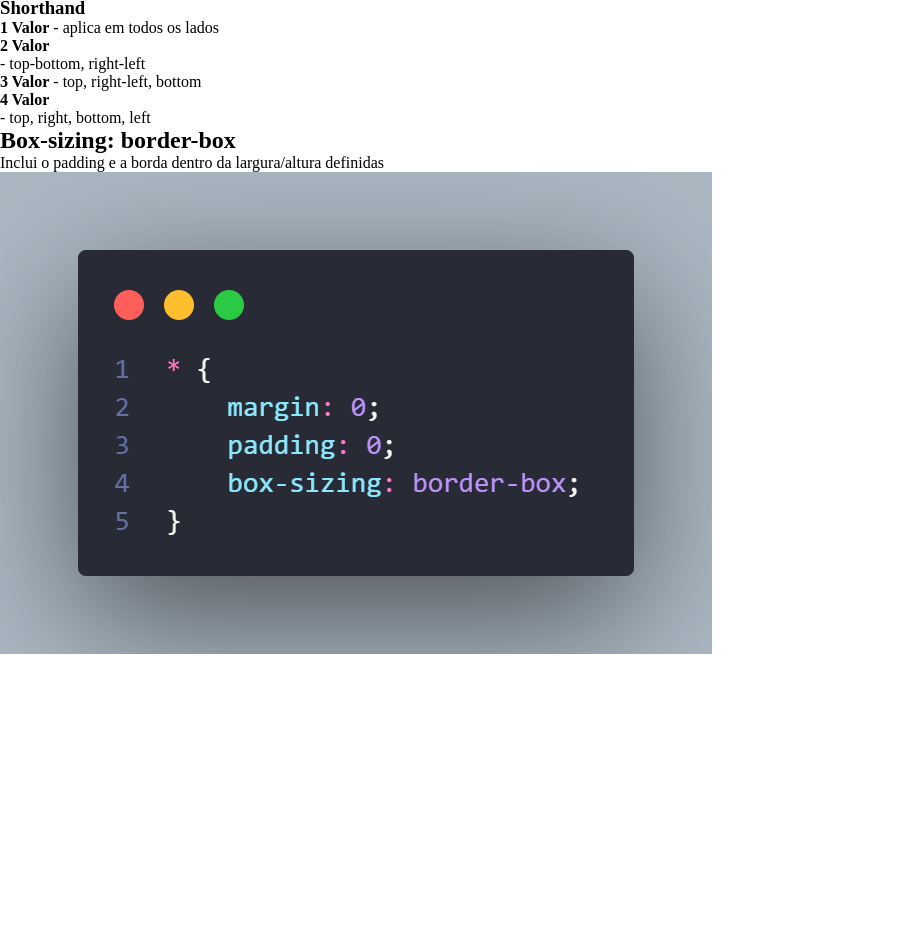
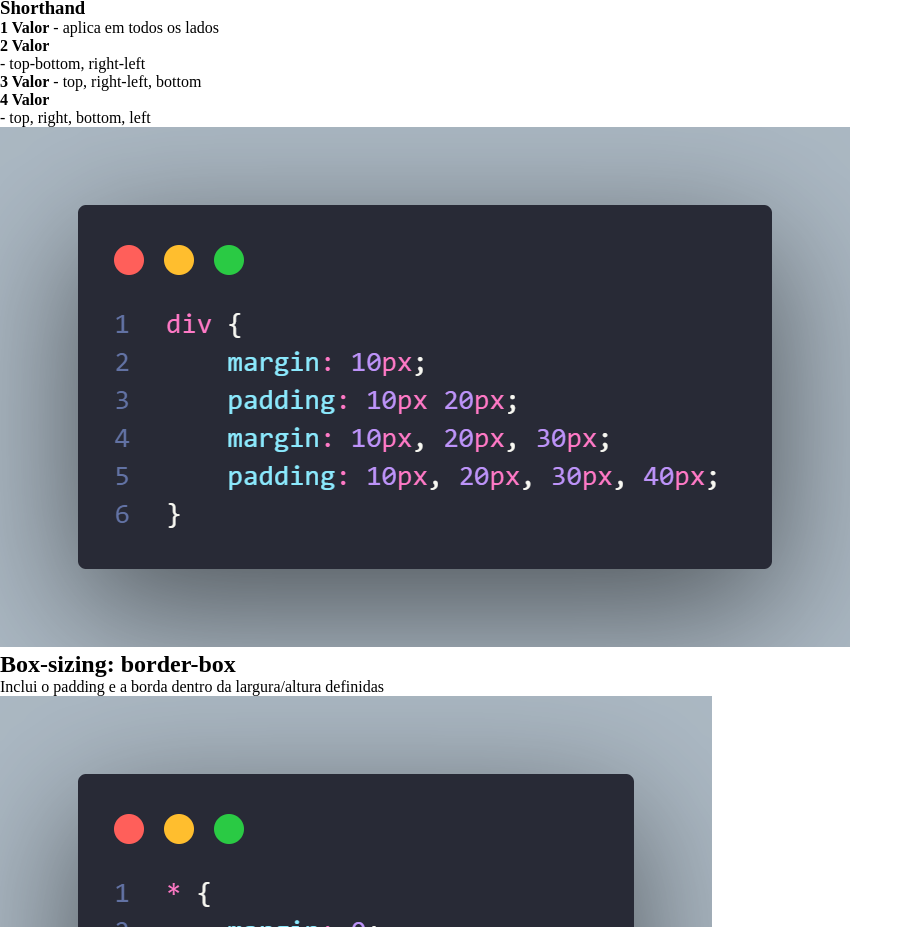
Before and after one commit to leobiz0/atividade_propriedades-css, a plain HTML site: page index.html in a window 1280 px wide. Shown: the part 2650-3577 px from the top of the page, without its empty margins (0-913 px from the left). Before the commit the page ends 3308 px from the top, so only its background shows below. Drawn offline with Linux system fonts and the light colour scheme.

Commit message:
adição da última imagem de código

```diff
--- a/index.html
+++ b/index.html
@@ -117,6 +117,8 @@
                 <li><p><strong>3 Valor</strong> - top, right-left, bottom</p></li>
                 <li><p><strong>4 Valor</strong></p> - top, right, bottom, left</li>
             </ul>
+
+            <img src="./img/img-margin_padding_border.png" alt="código demonstrando a utilização de margin, padding e border">
             </div>
             <div class="box-sizing">
             <h2 id="box">Box-sizing: border-box</h2>
```
Also changed, not shown: img/img-margin_padding_border.png (added), style.css (line endings or trailing spaces). Lines whose indentation alone changed are shown as unchanged.
